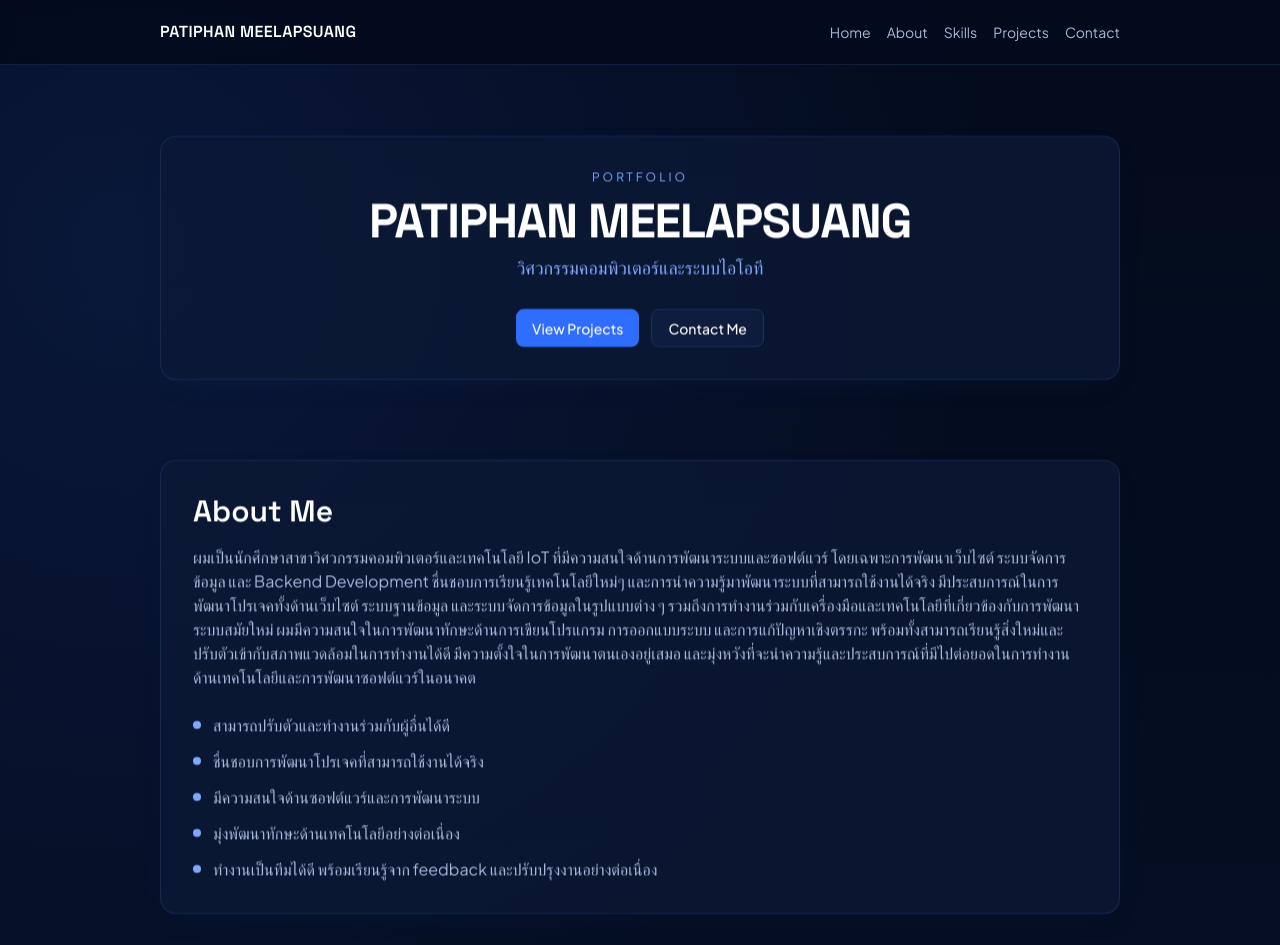
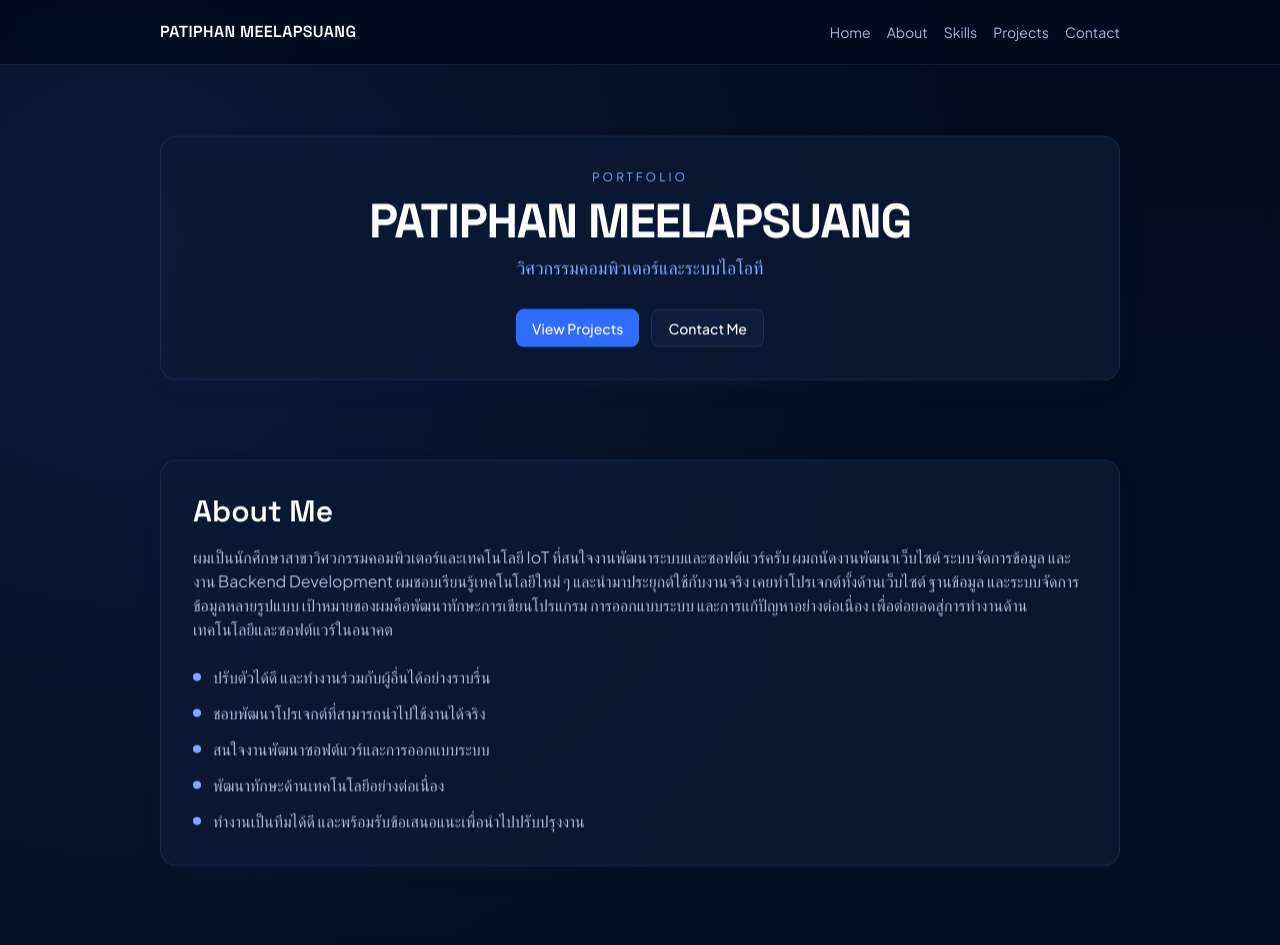
Before and after one commit to Numcha1/portfolio, a Next.js app: page / in a window 1280 px wide. Shown: the top 945 px of the page. Built offline with nearby package versions, Linux system fonts and the light colour scheme; no server answers; the database is empty.

Commit message:
update portfolio

```diff
--- a/src/data/site.ts
+++ b/src/data/site.ts
@@ -27,15 +27,15 @@ export const SOCIAL_LINKS: SocialLink[] = [
 ];
 
 export const ABOUT_POINTS = [
-  "สามารถปรับตัวและทำงานร่วมกับผู้อื่นได้ดี",
-  "ชื่นชอบการพัฒนาโปรเจคที่สามารถใช้งานได้จริง",
-  "มีความสนใจด้านซอฟต์แวร์และการพัฒนาระบบ",
-  "มุ่งพัฒนาทักษะด้านเทคโนโลยีอย่างต่อเนื่อง",
-  "ทำงานเป็นทีมได้ดี พร้อมเรียนรู้จาก feedback และปรับปรุงงานอย่างต่อเนื่อง"
+  "ปรับตัวได้ดี และทำงานร่วมกับผู้อื่นได้อย่างราบรื่น",
+  "ชอบพัฒนาโปรเจกต์ที่สามารถนำไปใช้งานได้จริง",
+  "สนใจงานพัฒนาซอฟต์แวร์และการออกแบบระบบ",
+  "พัฒนาทักษะด้านเทคโนโลยีอย่างต่อเนื่อง",
+  "ทำงานเป็นทีมได้ดี และพร้อมรับข้อเสนอแนะเพื่อนำไปปรับปรุงงาน"
 ];
 
 export const ABOUT_INTRO =
-  "ผมเป็นนักศึกษาสาขาวิศวกรรมคอมพิวเตอร์และเทคโนโลยี IoT ที่มีความสนใจด้านการพัฒนาระบบและซอฟต์แวร์ โดยเฉพาะการพัฒนาเว็บไซต์ ระบบจัดการข้อมูล และ Backend Development ชื่นชอบการเรียนรู้เทคโนโลยีใหม่ๆ และการนำความรู้มาพัฒนาระบบที่สามารถใช้งานได้จริง มีประสบการณ์ในการพัฒนาโปรเจคทั้งด้านเว็บไซต์ ระบบฐานข้อมูล และระบบจัดการข้อมูลในรูปแบบต่าง ๆ รวมถึงการทำงานร่วมกับเครื่องมือและเทคโนโลยีที่เกี่ยวข้องกับการพัฒนาระบบสมัยใหม่ ผมมีความสนใจในการพัฒนาทักษะด้านการเขียนโปรแกรม การออกแบบระบบ และการแก้ปัญหาเชิงตรรกะ พร้อมทั้งสามารถเรียนรู้สิ่งใหม่และปรับตัวเข้ากับสภาพแวดล้อมในการทำงานได้ดี มีความตั้งใจในการพัฒนาตนเองอยู่เสมอ และมุ่งหวังที่จะนำความรู้และประสบการณ์ที่มีไปต่อยอดในการทำงานด้านเทคโนโลยีและการพัฒนาซอฟต์แวร์ในอนาคต";
+  "ผมเป็นนักศึกษาสาขาวิศวกรรมคอมพิวเตอร์และเทคโนโลยี IoT ที่สนใจงานพัฒนาระบบและซอฟต์แวร์ครับ ผมถนัดงานพัฒนาเว็บไซต์ ระบบจัดการข้อมูล และงาน Backend Development ผมชอบเรียนรู้เทคโนโลยีใหม่ ๆ และนำมาประยุกต์ใช้กับงานจริง เคยทำโปรเจกต์ทั้งด้านเว็บไซต์ ฐานข้อมูล และระบบจัดการข้อมูลหลายรูปแบบ เป้าหมายของผมคือพัฒนาทักษะการเขียนโปรแกรม การออกแบบระบบ และการแก้ปัญหาอย่างต่อเนื่อง เพื่อต่อยอดสู่การทำงานด้านเทคโนโลยีและซอฟต์แวร์ในอนาคต";
 
 export const SKILL_GROUPS: SkillGroup[] = [
   {
```
Also changed, not shown: 1 other file (tests, documents, lock files or other folders).
